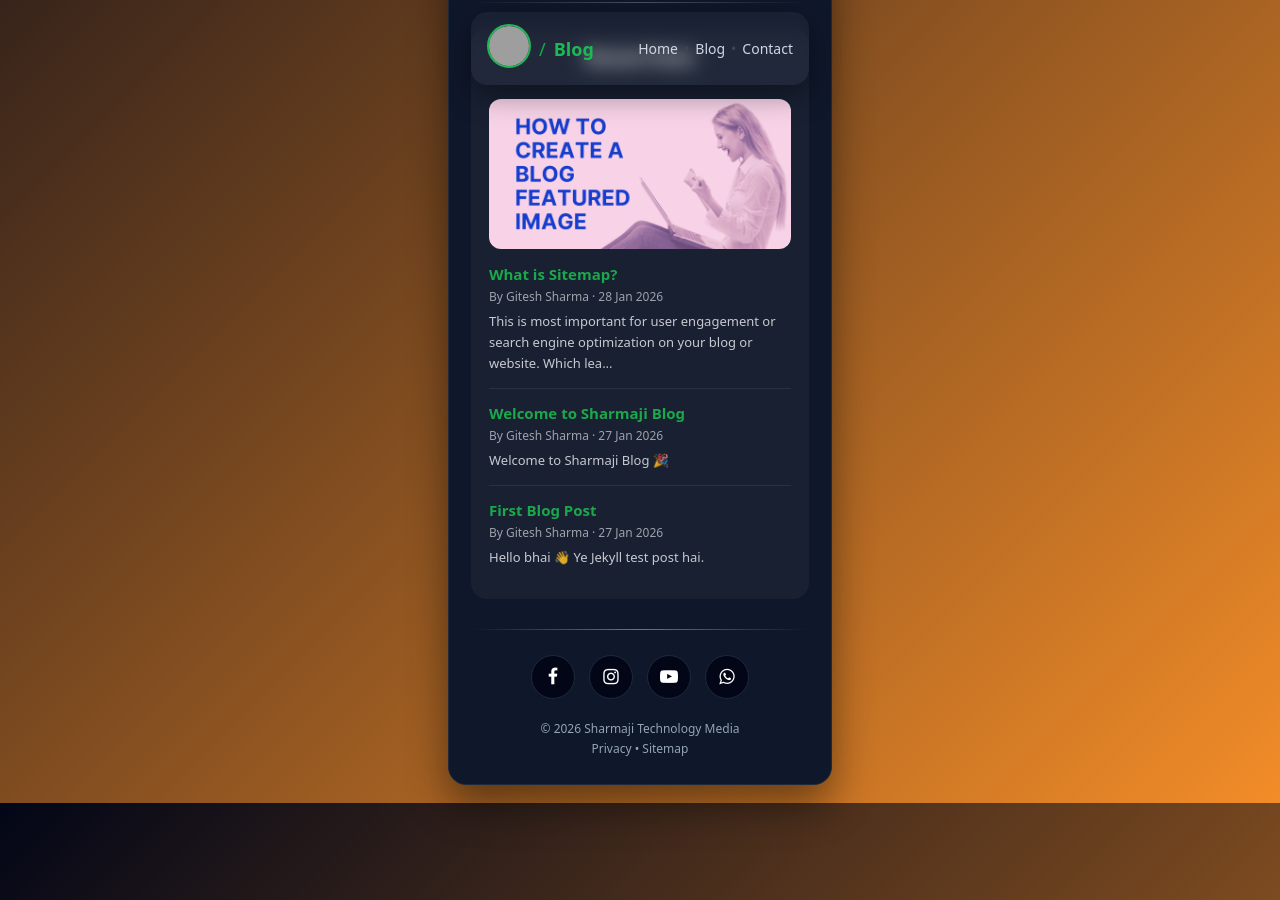
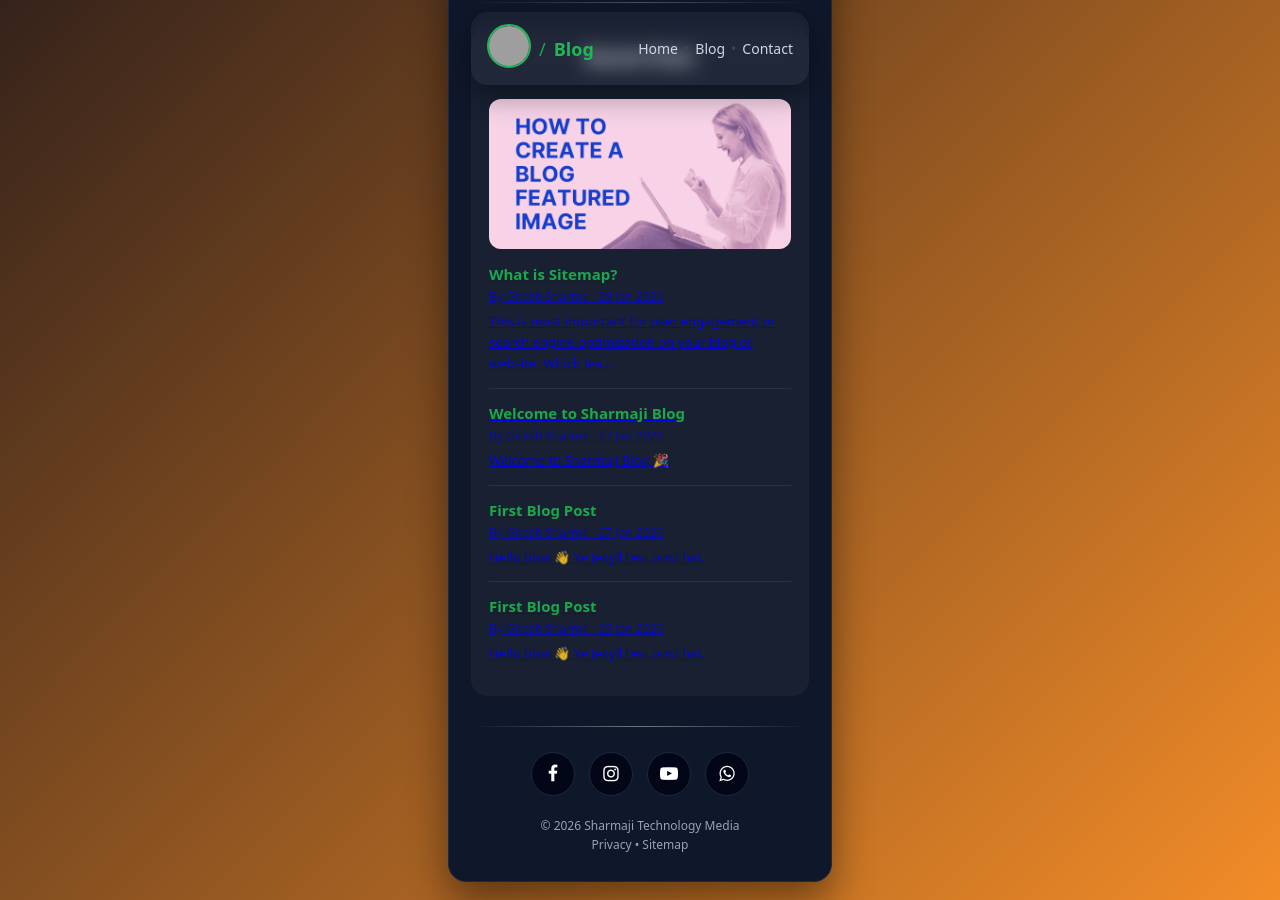
Before and after one commit to gitesh-sharma/blog, a Jekyll site: the page built from _posts/2026-01-27-welcome-to-sharmaji-blog.md, in a window 1280 px wide and 900 px high, scrolled down 592 px. Built offline with Jekyll 4.4.1, drawn with Linux system fonts in a browser that asks for light colours; grey boxes are pictures that could not be loaded.

Commit message:
Update post.html

```diff
--- a/_layouts/post.html
+++ b/_layouts/post.html
@@ -137,16 +137,17 @@
   <h3>Recent Posts</h3>
 
   <ul>
-    {% for post in site.posts limit:3 %}
+    {% for post in site.posts limit:5 %}
     <li class="recent-card">
+  <a href="{{ site.baseurl }}{{ post.url }}" class="recent-link">
 
     {% if post.image %}
     <img src="{{ post.image }}" alt="{{ post.title }}" class="recent-thumb">
     {% endif %}
 
-      <a href="{{ site.baseurl }}{{ post.url }}" class="recent-title">
+    <span class="recent-title">
       {{ post.title }}
-      </a>
+    </span>
 
     <div class="recent-meta">
       By {{ post.author | default: "Gitesh Sharma" }} ·
@@ -157,6 +158,7 @@
       {{ post.excerpt | strip_html | truncate: 110 }}
     </p>
 
+  </a>
 </li>
     {% endfor %}
   </ul>
```
Lines whose indentation alone changed are shown as unchanged.
